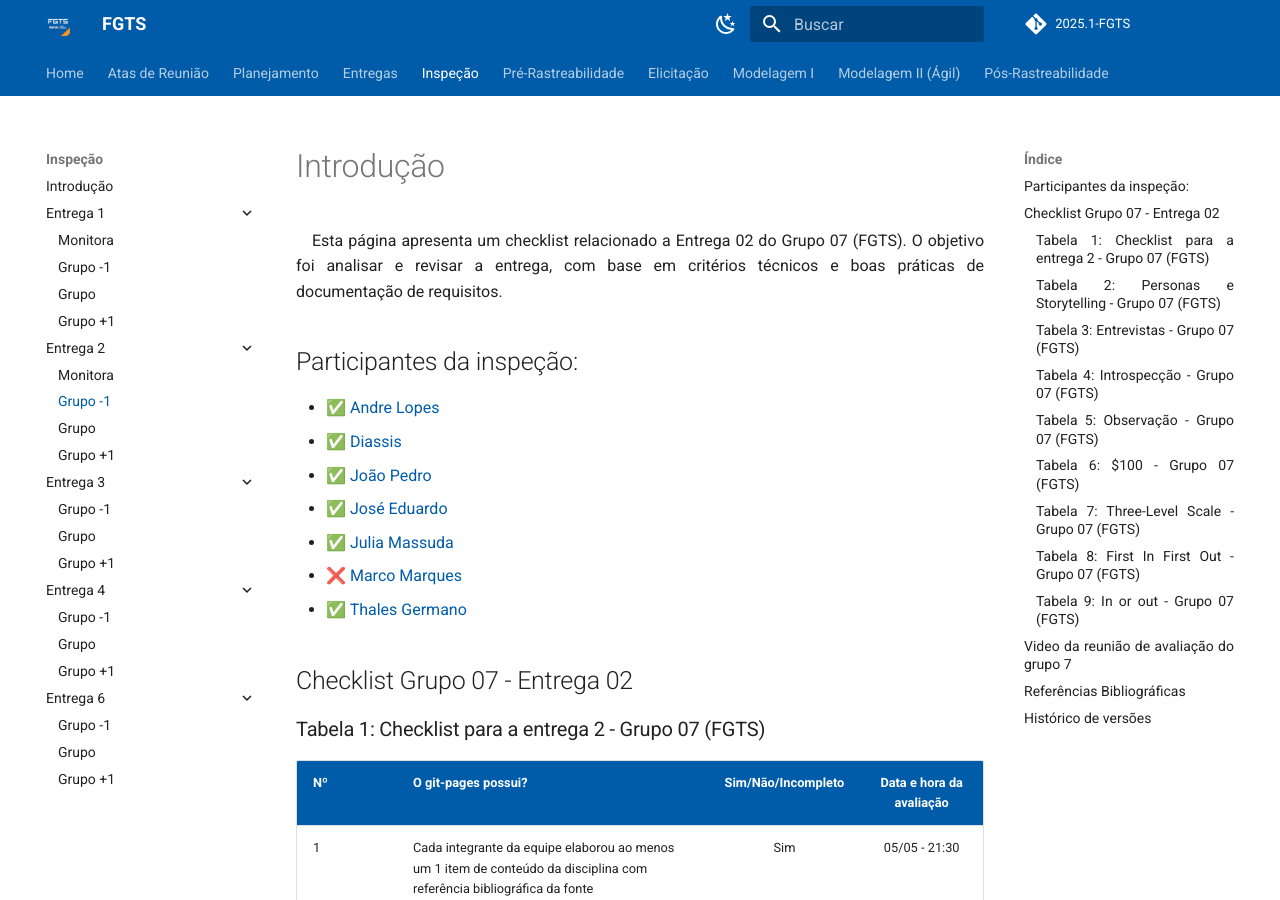
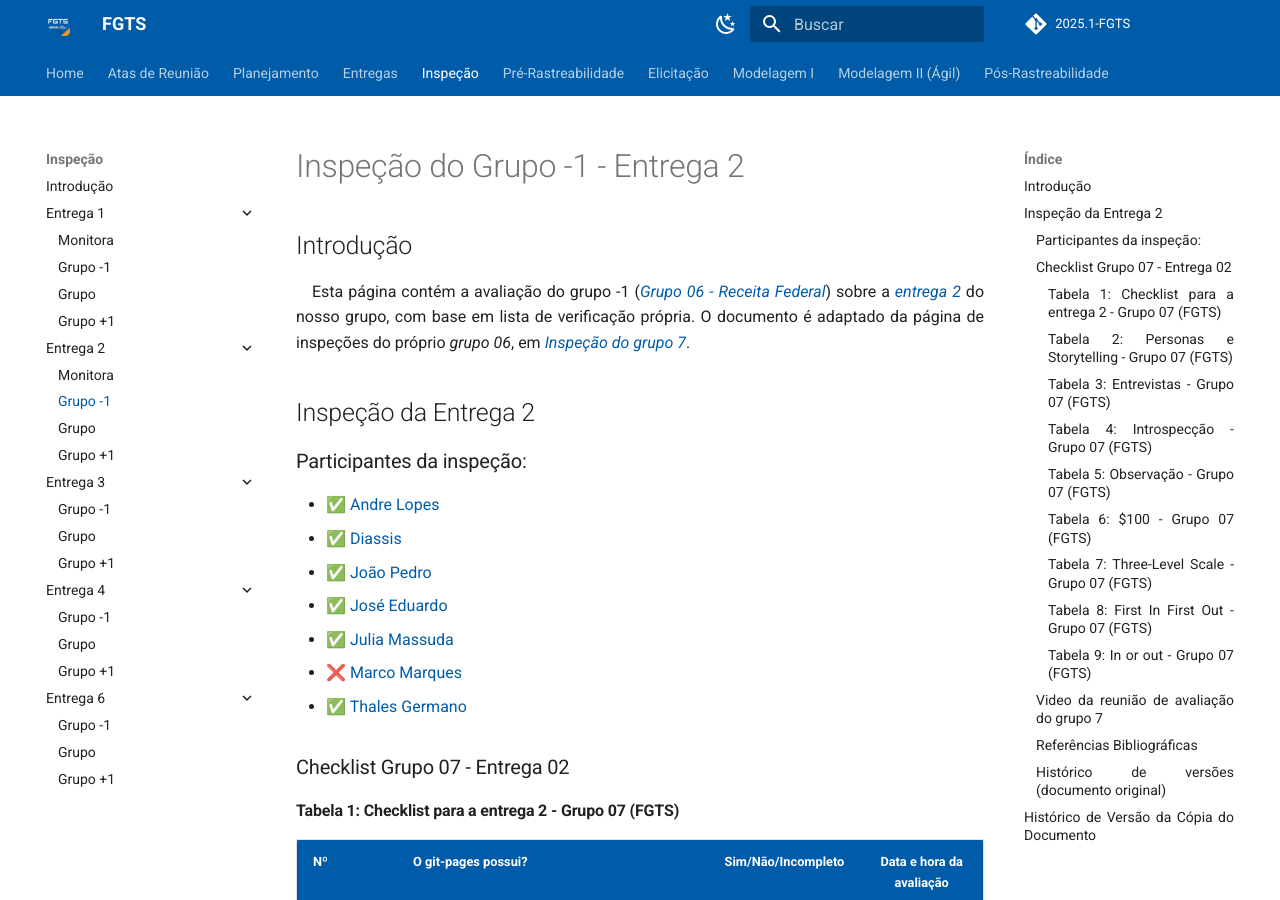
Before and after one commit to eduardodpms/REQ-FGTS, an MkDocs documentation site: the page built from docs/Inspecao/Entrega-2/Grupo-menos-1.md, in a window 1280 px wide and 900 px high. Built offline with MkDocs 1.6.1 and Material for MkDocs 9.7.7, drawn with Linux system fonts in a browser that asks for light colours; comment, search, counter and statistics services are not loaded; some of the changed text lies outside the part shown.

Commit message:
docs: alterar layout das inspeções -1

```diff
--- a/docs/Inspecao/Entrega-2/Grupo-menos-1.md
+++ b/docs/Inspecao/Entrega-2/Grupo-menos-1.md
@@ -1,9 +1,12 @@
-# Introdução
-<p align="justify">
-Esta página apresenta um checklist relacionado a Entrega 02 do Grupo 07 (FGTS). O objetivo foi analisar e revisar a entrega, com base em critérios técnicos e boas práticas de documentação de requisitos.
-</p>
+# Inspeção do Grupo -1 - Entrega 2
 
-## Participantes da inspeção:
+## Introdução
+
+Esta página contém a avaliação do grupo -1 ([*Grupo 06 - Receita Federal*](https://github.com/Requisitos-de-Software/2025.1-ReceitaFederal)) sobre a [*entrega 2*](https://requisitos-de-software.github.io/2025.1-FGTS/Entregas/Entrega-2/) do nosso grupo, com base em lista de verificação própria. O documento é adaptado da página de inspeções do próprio *grupo 06*, em [*Inspeção do grupo 7*](https://requisitos-de-software.github.io/2025.1-ReceitaFederal/inspecao/entrega02/inspecao-grupo7-2/).
+
+## Inspeção da Entrega 2
+
+### Participantes da inspeção:
 
 - ✅ [Andre Lopes](https://github.com/andrewslopes)
 - ✅ [Diassis](https://github.com/Diaxiz)
@@ -14,9 +17,9 @@ Esta página apresenta um checklist relacionado a Entrega 02 do Grupo 07 (FGTS).
 - ✅ [Thales Germano](https://github.com/thalesgvl)
 
 
-## Checklist Grupo 07 - Entrega 02
+### Checklist Grupo 07 - Entrega 02
 
-### Tabela 1: Checklist para a entrega 2 - Grupo 07 (FGTS)
+#### Tabela 1: Checklist para a entrega 2 - Grupo 07 (FGTS)
 
 | Nº | O git-pages possui? | Sim/Não/Incompleto |  Data e hora da avaliação |
 | :------ | :------------------ | :----------------: | :-------------------------------:|
@@ -31,7 +34,7 @@ Esta página apresenta um checklist relacionado a Entrega 02 do Grupo 07 (FGTS).
 <font size="3"><p style="text-align: center">Fonte: [Grupo 06](https://requisitos-de-software.github.io/2025.1-ReceitaFederal/#membros-da-equipe), 2025.</p></font>
 
 
-### Tabela 2: Personas e Storytelling - Grupo 07 (FGTS)
+#### Tabela 2: Personas e Storytelling - Grupo 07 (FGTS)
 | Nº | O git-pages possui? | Sim/Não/Incompleto |  Data e hora da avaliação |
 | :------ | :------------------ | :----------------: | :-------------------------------:|
 | 1 |   As personas possuem nome fictício e características próprias (ex: idade, gênero, profissão e etc.)?      |    Sim            | 05/05 - 21:40 |
@@ -43,7 +46,7 @@ Esta página apresenta um checklist relacionado a Entrega 02 do Grupo 07 (FGTS).
 
 <font size="3"><p style="text-align: center">Fonte: [Grupo 06](https://requisitos-de-software.github.io/2025.1-ReceitaFederal/#membros-da-equipe), 2025.</p></font>
 
-### Tabela 3: Entrevistas - Grupo 07 (FGTS)
+#### Tabela 3: Entrevistas - Grupo 07 (FGTS)
 
 | Nº | O git-pages possui? | Sim/Não/Incompleto |  Data e hora da avaliação |
 | :------ | :------------------ | :----------------: | :-------------------------------:|
@@ -55,7 +58,7 @@ Esta página apresenta um checklist relacionado a Entrega 02 do Grupo 07 (FGTS).
 <font size="3"><p style="text-align: center">Fonte: [Grupo 06](https://requisitos-de-software.github.io/2025.1-ReceitaFederal/#membros-da-equipe), 2025.</p></font>
 
 
-### Tabela 4: Introspecção - Grupo 07 (FGTS)
+#### Tabela 4: Introspecção - Grupo 07 (FGTS)
 | Nº | O git-pages possui? | Sim/Não/Incompleto |  Data e hora da avaliação |
 | :------ | :------------------ | :----------------: | :-------------------------------:|
 | 1 |  A introspecção foi aplicada de forma individual por membros da equipe?	      | Sim | 05/05 - 21:48 |
@@ -65,7 +68,7 @@ Esta página apresenta um checklist relacionado a Entrega 02 do Grupo 07 (FGTS).
 
 <font size="3"><p style="text-align: center">Fonte: [Grupo 06](https://requisitos-de-software.github.io/2025.1-ReceitaFederal/#membros-da-equipe), 2025.</p></font>
 
-### Tabela 5: Observação - Grupo 07 (FGTS)
+#### Tabela 5: Observação - Grupo 07 (FGTS)
 
 | Nº | O git-pages possui? | Sim/Não/Incompleto |  Data e hora da avaliação |
 | :------ | :------------------ | :----------------: | :-------------------------------:|
@@ -75,7 +78,7 @@ Esta página apresenta um checklist relacionado a Entrega 02 do Grupo 07 (FGTS).
 
 <font size="3"><p style="text-align: center">Fonte: [Grupo 06](https://requisitos-de-software.github.io/2025.1-ReceitaFederal/#membros-da-equipe), 2025.</p></font>
 
-### Tabela 6: $100 - Grupo 07 (FGTS)
+#### Tabela 6: $100 - Grupo 07 (FGTS)
 | Nº | O git-pages possui? | Sim/Não/Incompleto | Data e hora da avaliação |
 | :------ | :------------------ | :----------------: | :-------------------------------:|
 | 1 | Existe planilha ou quadro em que cada stakeholder recebeu exatamente 100 pontospara distribuir?      |       Sim        |05/05 - 21:54  |
@@ -84,7 +87,7 @@ Esta página apresenta um checklist relacionado a Entrega 02 do Grupo 07 (FGTS).
 
 <font size="3"><p style="text-align: center">Fonte: [Grupo 06](https://requisitos-de-software.github.io/2025.1-ReceitaFederal/#membros-da-equipe), 2025.</p></font>
 
-### Tabela 7: Three-Level Scale - Grupo 07 (FGTS)
+#### Tabela 7: Three-Level Scale - Grupo 07 (FGTS)
 | Nº | O git-pages possui? | Sim/Não/Incompleto |  Data e hora da avaliação |
 | :------ | :------------------ | :----------------: | :-------------------------------:|
 | 1 |  Planilha ou quadro com três colunas (Alta / Média / Baixa) criado e salvo.     |  Sim             | 05/05 - 21:58 |
@@ -92,7 +95,7 @@ Esta página apresenta um checklist relacionado a Entrega 02 do Grupo 07 (FGTS).
 
 <font size="3"><p style="text-align: center">Fonte: [Grupo 06](https://requisitos-de-software.github.io/2025.1-ReceitaFederal/#membros-da-equipe), 2025.</p></font>
 
-### Tabela 8: First In First Out - Grupo 07 (FGTS)
+#### Tabela 8: First In First Out - Grupo 07 (FGTS)
 | Nº | O git-pages possui? | Sim/Não/Incompleto |  Data e hora da avaliação |
 | :------ | :------------------ | :----------------: | :-------------------------------:|
 | 1 | 	A documentação identifica claramente as tarefas mais importantes (prioritárias)?    |    Sim           | 05/05 - 22:00  |
@@ -103,7 +106,7 @@ Esta página apresenta um checklist relacionado a Entrega 02 do Grupo 07 (FGTS).
 <font size="3"><p style="text-align: center">Fonte: [Grupo 06](https://requisitos-de-software.github.io/2025.1-ReceitaFederal/#membros-da-equipe), 2025.</p></font>
 
 
-### Tabela 9: In or out - Grupo 07 (FGTS)
+#### Tabela 9: In or out - Grupo 07 (FGTS)
 | Nº | O git-pages possui? | Sim/Não/Incompleto | Data e hora da avaliação |
 | :------ | :------------------ | :----------------: | :-------------------------------:|
 |1 | 	A documentação define claramente o que está incluído no escopo do projeto (IN)?    |  Sim             | 05/05 - 22:05 |
@@ -112,7 +115,7 @@ Esta página apresenta um checklist relacionado a Entrega 02 do Grupo 07 (FGTS).
 
 <font size="3"><p style="text-align: center">Fonte: [Grupo 06](https://requisitos-de-software.github.io/2025.1-ReceitaFederal/#membros-da-equipe), 2025.</p></font>
 
-## Video da reunião de avaliação do grupo 7
+### Video da reunião de avaliação do grupo 7
 
 <iframe width="600" height="315"
         src="https://www.youtube.com/embed/3jT-OxBc7ps"
@@ -121,7 +124,7 @@ Esta página apresenta um checklist relacionado a Entrega 02 do Grupo 07 (FGTS).
         allowfullscreen>
 </iframe>
 
-## Referências Bibliográficas
+### Referências Bibliográficas
 
 > <a>1.</a> SALES, André Barros de. - Lista de Verificação - Disponivel em: [https://aprender3.unb.br/pluginfile.php/3106711/mod_resource/content/58/Lista%20de%20Verifificac%CC%A7a%CC%83o%20-%20Plano_de_Ensino%20RE%20012025%20Turma%2003%20v2.pdf](https://aprender3.unb.br/pluginfile.php/3106711/mod_resource/content/58/Lista%20de%20Verifificac%CC%A7a%CC%83o%20-%20Plano_de_Ensino%20RE%20012025%20Turma%2003%20v2.pdf)
 >
@@ -130,8 +133,19 @@ Esta página apresenta um checklist relacionado a Entrega 02 do Grupo 07 (FGTS).
 > <a>3.</a> Pressman, R. S. (2010). Engenharia de Software, 7ª ed.
 >
 
+---
 
-## Histórico de versões
+### Histórico de versões (documento original)
 Versão |   Data  | Descrição | Autor(es) | Revisor(es)
 ------ | ---- | ------ | ---------- | ----------
 `1.0` | 18/05/2025 | Mudança da localização da inspeção da entrega 02 - grupo 7 | [Jose Eduardo](https://github.com/jevprado) | [Diassis](https://github.com/Diaxiz) |
+
+
+---
+
+## Histórico de Versão da Cópia do Documento
+
+| Versão | Data | Descrição | Autor(es) | Revisor(es) |
+| :-: | :-: | :-: | :-: | :-: |
+| `1.0` | 10/06/2025 | Criação do documento | [Eduardo de Pina](https://github.com/eduardodpms) | - |
+| `1.1` | 11/06/2025 | Adicionando layout próprio | [Eduardo de Pina](https://github.com/eduardodpms) | - |
```
Also changed, not shown: docs/Inspecao/Entrega-1/Grupo-menos-1.md (+23 -10 lines), docs/Inspecao/Entrega-3/Grupo-menos-1.md (+26 -10 lines), docs/Inspecao/Entrega-4/Grupo-menos-1.md (+20 -9 lines), docs/Inspecao/Entrega-6/Grupo-menos-1.md (+26 -10 lines).
